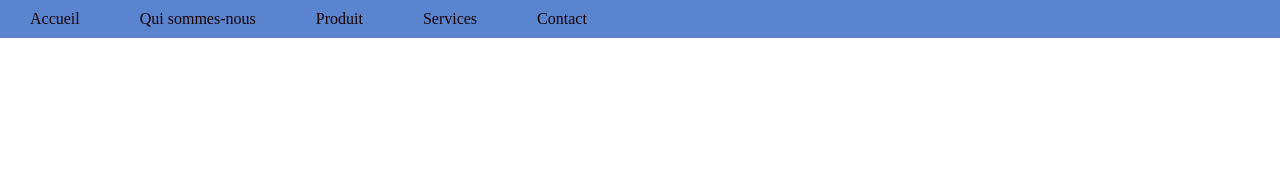
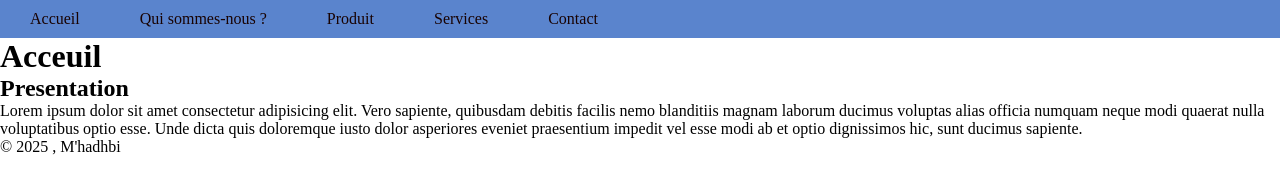
Before and after one commit to MMohamedAmin/html, a plain HTML site: page site/index.html in a window 1280 px wide. Drawn offline with Linux system fonts and the light colour scheme.

Commit message:
mis a jour

```diff
--- a/site/index.html
+++ b/site/index.html
@@ -1,26 +1,36 @@
 <!DOCTYPE html>
 <html lang="fr">
   <head>
-  <meta charset="UTF-8">
-  <meta name="viewport" content="width=device-width, initial-scale=1.0">
-  <link rel="stylesheet" href="./css/style.css">
+    <meta charset="UTF-8" />
+    <meta name="viewport" content="width=device-width, initial-scale=1.0" />
+    <link rel="stylesheet" href="./css/style.css" />
     <title>Site Web</title>
   </head>
   <body>
     <header>
       <nav>
         <ul>
-        <li><a href="#">Accueil</a></li>
-        <li><a href="#">Qui sommes-nous</a></li>
+          <li><a href="./index.html">Accueil</a></li>
+          <li><a href="#">Qui sommes-nous ?</a></li>
           <li><a href="#">Produit</a></li>
           <li><a href="#">Services</a></li>
           <li><a href="#">Contact</a></li>
         </ul>
       </nav>
-    <h1></h1>
-    <h2></h2>
+      <h1>Acceuil</h1>
+      <h2>Presentation</h2>
+      <p>
+        Lorem ipsum dolor sit amet consectetur adipisicing elit. Vero sapiente,
+        quibusdam debitis facilis nemo blanditiis magnam laborum ducimus
+        voluptas alias officia numquam neque modi quaerat nulla voluptatibus
+        optio esse. Unde dicta quis doloremque iusto dolor asperiores eveniet
+        praesentium impedit vel esse modi ab et optio dignissimos hic, sunt
+        ducimus sapiente.
+      </p>
     </header>
     <main></main>
-  <footer></footer>
+    <footer>
+      <p>&copy; 2025 , M'hadhbi</p>
+    </footer>
   </body>
 </html>
```
Also changed, not shown: site/html/produit.html (added, +11 -0 lines), site/html/contact.html (added), site/html/qui.html (added), site/html/services.html (added). Lines whose indentation alone changed are shown as unchanged.
